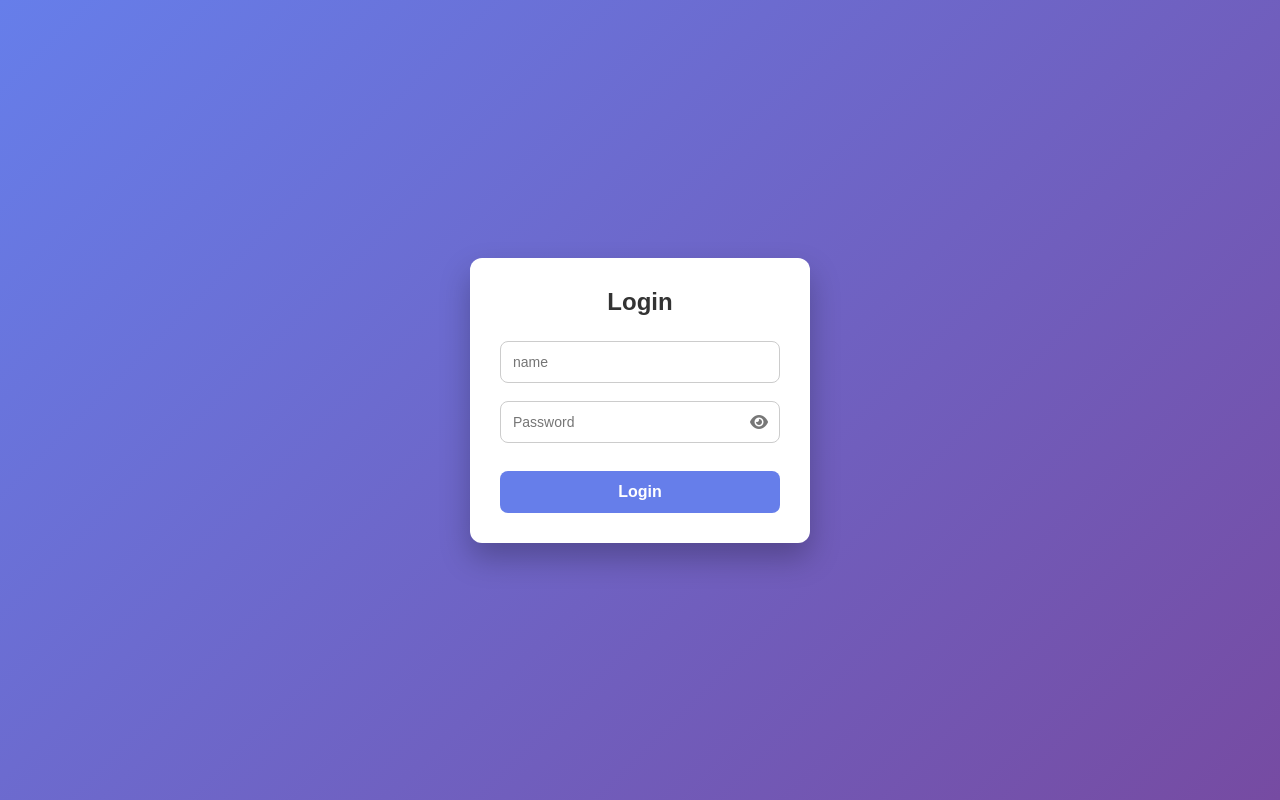
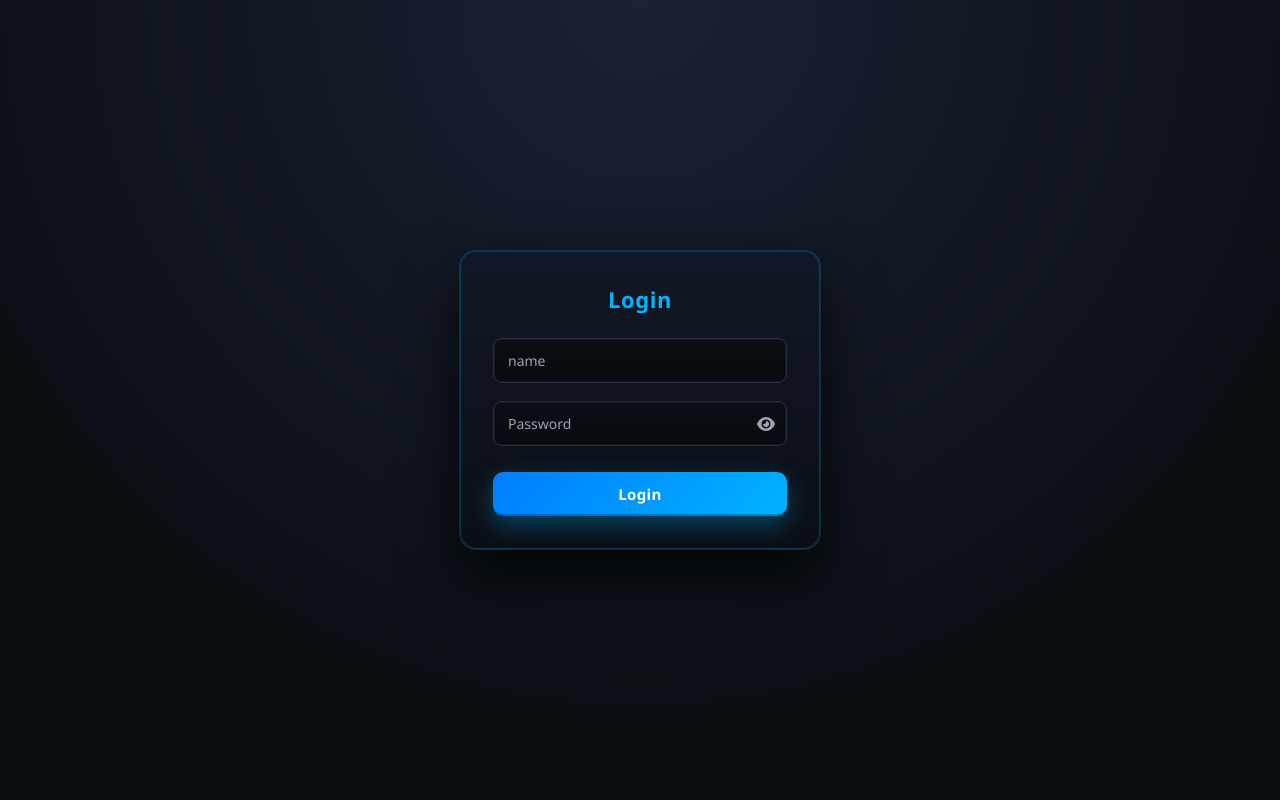
Before and after one commit to NeelSavsani/X-Typing-Master, a PHP site: page /login.php in a window 1280 px wide. Run offline with PHP 8.4, Linux system fonts and the light colour scheme.

Commit message:
Update login.css

```diff
--- a/css/login.css
+++ b/css/login.css
@@ -1,35 +1,58 @@
+/* =========================
+   GLOBAL RESET
+========================= */
 * {
   margin: 0;
   padding: 0;
   box-sizing: border-box;
-    font-family: Arial, Helvetica, sans-serif;
+  font-family: "Segoe UI", system-ui, sans-serif;
 }
 
+/* =========================
+   PAGE BACKGROUND
+========================= */
 body {
-    height: 100vh;
-    background: linear-gradient(135deg, #667eea, #764ba2);
+  min-height: 100vh;
+  background: radial-gradient(circle at top, #1a2233, #0b0f14 70%);
   display: flex;
+  align-items: center;
   justify-content: center;
-    align-items: center;
+  color: #e8eaf0;
 }
 
-/* Login Card */
+/* =========================
+   LOGIN CARD
+========================= */
 .login-container {
-    background: #ffffff;
-    width: 340px;
-    padding: 30px;
-    border-radius: 12px;
-    box-shadow: 0 15px 30px rgba(0, 0, 0, 0.25);
+  width: 360px;
+  padding: 32px;
+  background: linear-gradient(
+    180deg,
+    rgba(18, 24, 38, 0.96),
+    rgba(11, 15, 20, 0.96)
+  );
+  border-radius: 16px;
+  border: 1px solid rgba(0, 180, 255, 0.25);
+  box-shadow:
+    0 0 0 1px rgba(0,180,255,0.2),
+    0 25px 60px rgba(0,0,0,0.85);
 }
 
-/* Heading */
+/* =========================
+   TITLE
+========================= */
 .login-container h2 {
   text-align: center;
-    margin-bottom: 25px;
-    color: #333;
+  margin-bottom: 24px;
+  font-size: 22px;
+  font-weight: 600;
+  letter-spacing: 0.6px;
+  color: #00b4ff;
 }
 
-/* Input Groups */
+/* =========================
+   INPUT GROUP
+========================= */
 .input-group {
   position: relative;
   margin-bottom: 18px;
@@ -37,56 +60,73 @@ body {
 
 .input-group input {
   width: 100%;
-    padding: 12px 42px 12px 12px;
+  padding: 12px 14px;
+  background: linear-gradient(180deg, #0b0f14, #070a0f);
+  border: 1px solid #263044;
   border-radius: 8px;
-    border: 1px solid #ccc;
+  color: #e8eaf0;
   font-size: 14px;
-    transition: 0.3s;
+  box-shadow: inset 0 0 0 1px rgba(255,255,255,0.05);
+}
+
+.input-group input::placeholder {
+  color: #9aa4b2;
 }
 
 .input-group input:focus {
-    border-color: #667eea;
-    box-shadow: 0 0 5px rgba(102, 126, 234, 0.4);
   outline: none;
+  border-color: #00b4ff;
+  box-shadow: 0 0 8px rgba(0,180,255,0.6);
 }
 
-/* Password Eye Icon */
+/* =========================
+   PASSWORD ICON
+========================= */
 .toggle-password {
   position: absolute;
   right: 12px;
   top: 50%;
   transform: translateY(-50%);
   cursor: pointer;
-    font-size: 16px;
-    color: #777;
-    transition: 0.3s;
+  color: #9aa4b2;
 }
 
 .toggle-password:hover {
-    color: #667eea;
+  color: #00b4ff;
 }
 
-/* Login Button */
+/* =========================
+   LOGIN BUTTON
+========================= */
 button {
   width: 100%;
   padding: 12px;
-    margin-top: 10px;
-    background: #667eea;
-    color: #fff;
+  margin-top: 8px;
   border: none;
-    border-radius: 8px;
-    font-size: 16px;
-    font-weight: bold;
+  border-radius: 10px;
+  background: linear-gradient(135deg, #007cff, #00b4ff);
+  color: #ffffff;
+  font-size: 15px;
+  font-weight: 600;
+  letter-spacing: 0.4px;
   cursor: pointer;
-    transition: 0.3s;
+  box-shadow:
+    0 8px 24px rgba(0,180,255,0.35),
+    inset 0 -2px 0 rgba(0,0,0,0.25);
 }
 
 button:hover {
-    background: #5a67d8;
+  opacity: 0.95;
 }
 
-/* Responsive */
-@media (max-width: 400px) {
+button:active {
+  transform: translateY(1px);
+}
+
+/* =========================
+   RESPONSIVE
+========================= */
+@media (max-width: 420px) {
   .login-container {
     width: 90%;
   }
```
Lines whose indentation alone changed are shown as unchanged.
